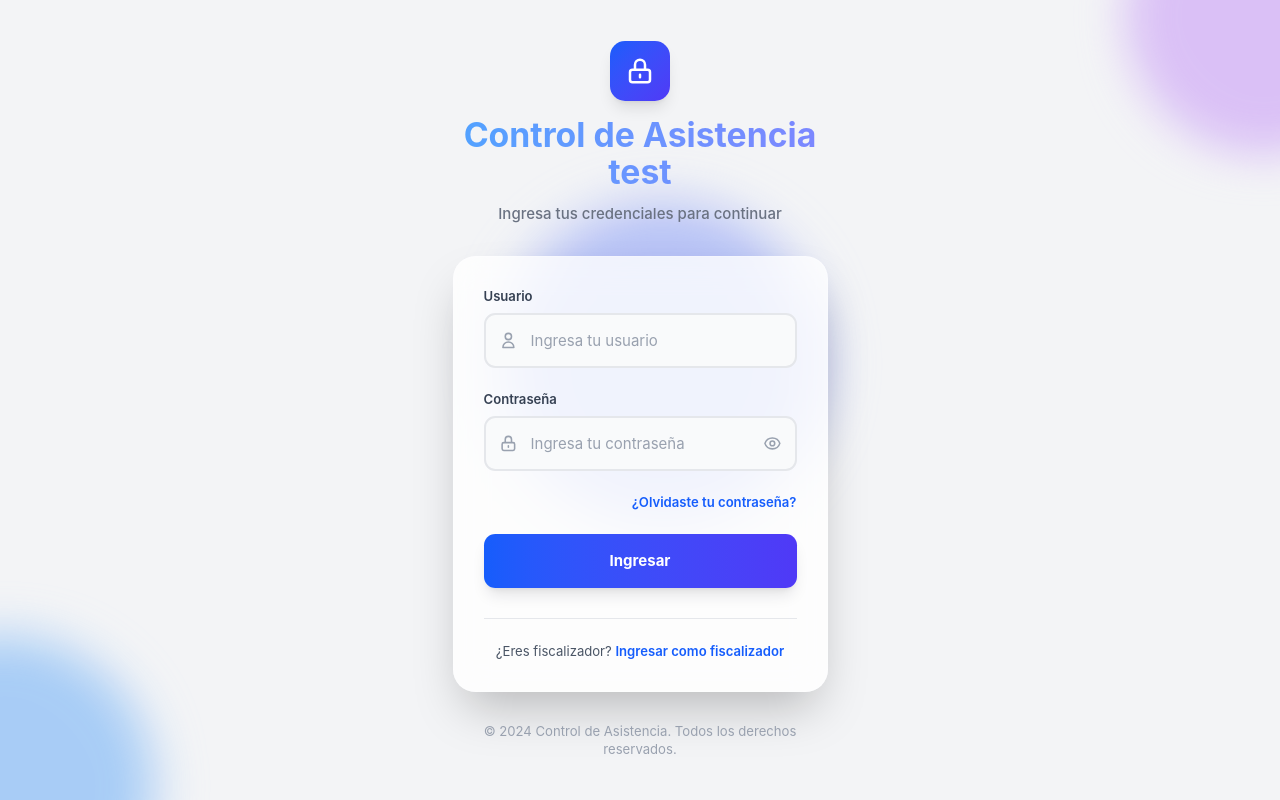
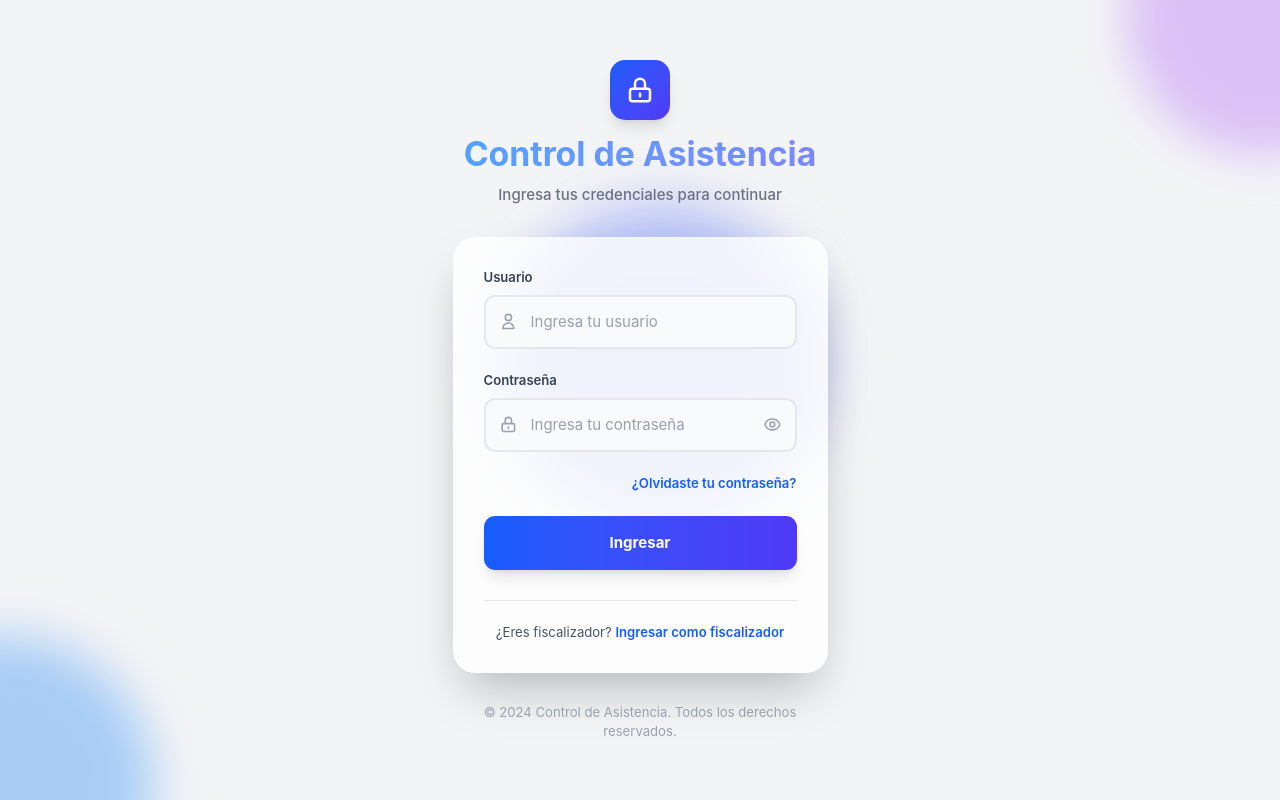
Before and after one commit to BorgTb/ControlAsistencia, a Vue app in the folder Frontend/: page / in a window 1280 px wide. Built offline with nearby package versions, Linux system fonts and the light colour scheme; no server answers.

Commit message:
nombre personalizado

```diff
--- a/Frontend/src/components/vistas/auth/login-view.vue
+++ b/Frontend/src/components/vistas/auth/login-view.vue
@@ -15,7 +15,7 @@
           </svg>
         </div>
         <h2 class="text-4xl font-bold bg-gradient-to-r from-blue-400 to-indigo-400 bg-clip-text text-transparent">
-          Control de Asistencia test
+          Control de Asistencia {{ nombreEmpresa }}
         </h2>
         <p class="mt-3 text-gray-500 font-medium">
           Ingresa tus credenciales para continuar
@@ -185,6 +185,33 @@ const appFiscalizador = import.meta.env.VITE_APP_FISCALIZADOR_URL || 'https://lo
 
 // Computed
 const isLoading = computed(() => authStore.isLoading)
+
+// Extraer nombre de empresa del dominio
+const nombreEmpresa = computed(() => {
+  try {
+    const hostname = window.location.hostname
+
+    // Si es localhost, retornar vacío o un valor por defecto
+    if (hostname === 'localhost' || hostname === '127.0.0.1') {
+      return ''
+    }
+
+    // Extraer subdomain (primera parte antes del primer punto)
+    const parts = hostname.split('.')
+
+    // Si hay subdomain (más de 2 partes en el dominio)
+    if (parts.length >= 3) {
+      const subdomain = parts[0]
+      // Capitalizar primera letra
+      return subdomain.charAt(0).toUpperCase() + subdomain.slice(1)
+    }
+
+    return ''
+  } catch (error) {
+    console.error('Error extrayendo nombre de empresa:', error)
+    return ''
+  }
+})
 
 // Mouse tracking
 const handleMouseMove = (e) => {
```
Also changed, not shown: 1 other file (tests, documents, lock files or other folders).
